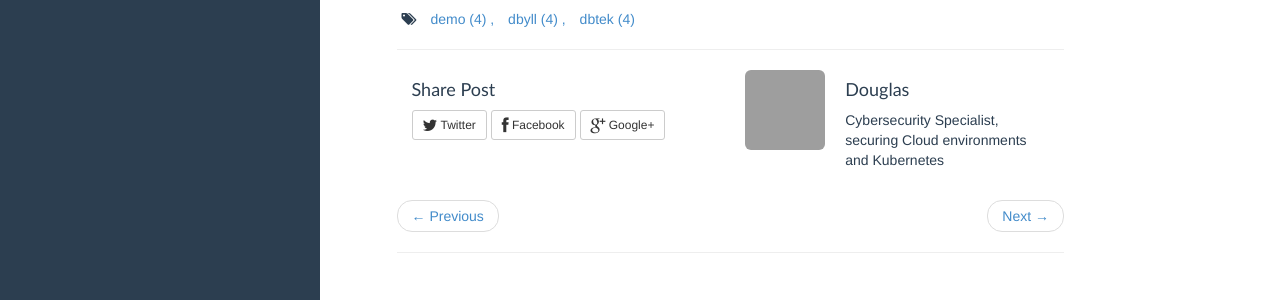
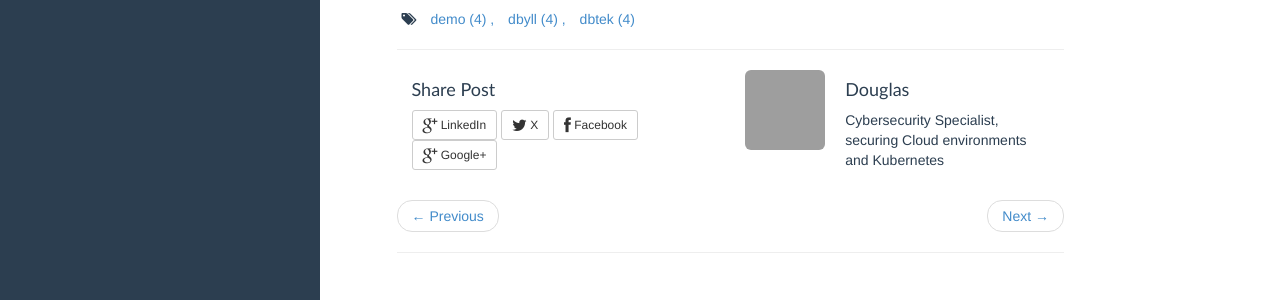
Before and after one commit to douglasluna/douglasluna.github.io, a Jekyll site: the page built from _posts/2013-11-14-sample.md, in a window 1280 px wide. Shown: the part 497-797 px from the top of the page. Built offline with Jekyll 4.4.1, drawn with Linux system fonts in a browser that asks for light colours; grey boxes are pictures that could not be loaded.

Commit message:
some changes

```diff
--- a/_includes/post.html
+++ b/_includes/post.html
@@ -74,10 +74,15 @@
 		<div>
       <section class="share col-sm-6">
         <h4 class="section-title">Share Post</h4>
+        <a class="btn btn-default btn-sm gplus"
+           onclick="window.open('https://www.linkedin.com/shareArticle?mini=true&url='+window.location.href+"&title={{page.title | encode}}", 'google-plus-share', 'width=490,height=530');return false;">
+          <i class="fa fa-google-plus fa-lg"></i>
+          LinkedIn
+        </a>
         <a class="btn btn-default btn-sm twitter" href="http://twitter.com/share?text={{page.title | encode}}{% if site.author.twitter%}&via={{site.author.twitter}}{% endif %}"
            onclick="window.open(this.href, 'twitter-share', 'width=550,height=235');return false;">
           <i class="fa fa-twitter fa-lg"></i>
-          Twitter
+          X
         </a>
         <a class="btn btn-default btn-sm facebook" href="https://www.facebook.com/sharer/sharer.php"
            onclick="window.open(this.href, 'facebook-share','width=580,height=296');return false;">
```
